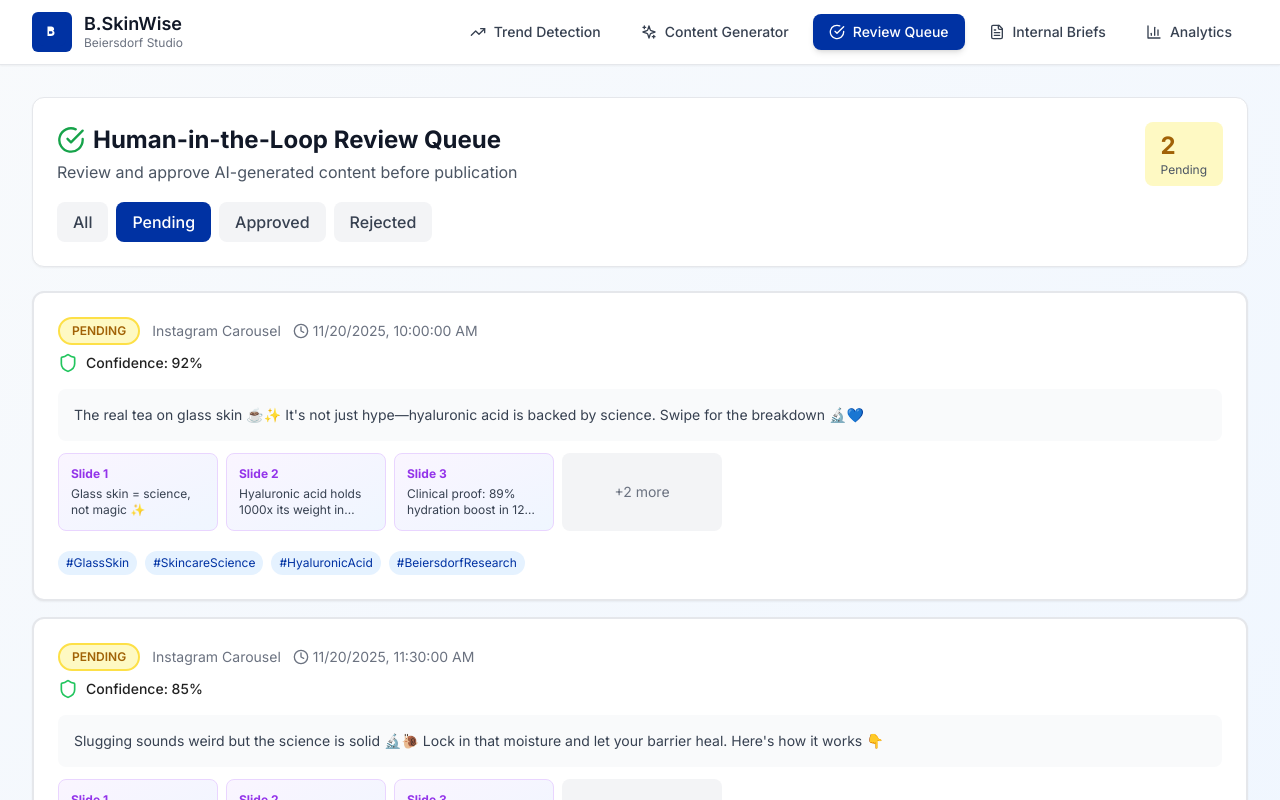
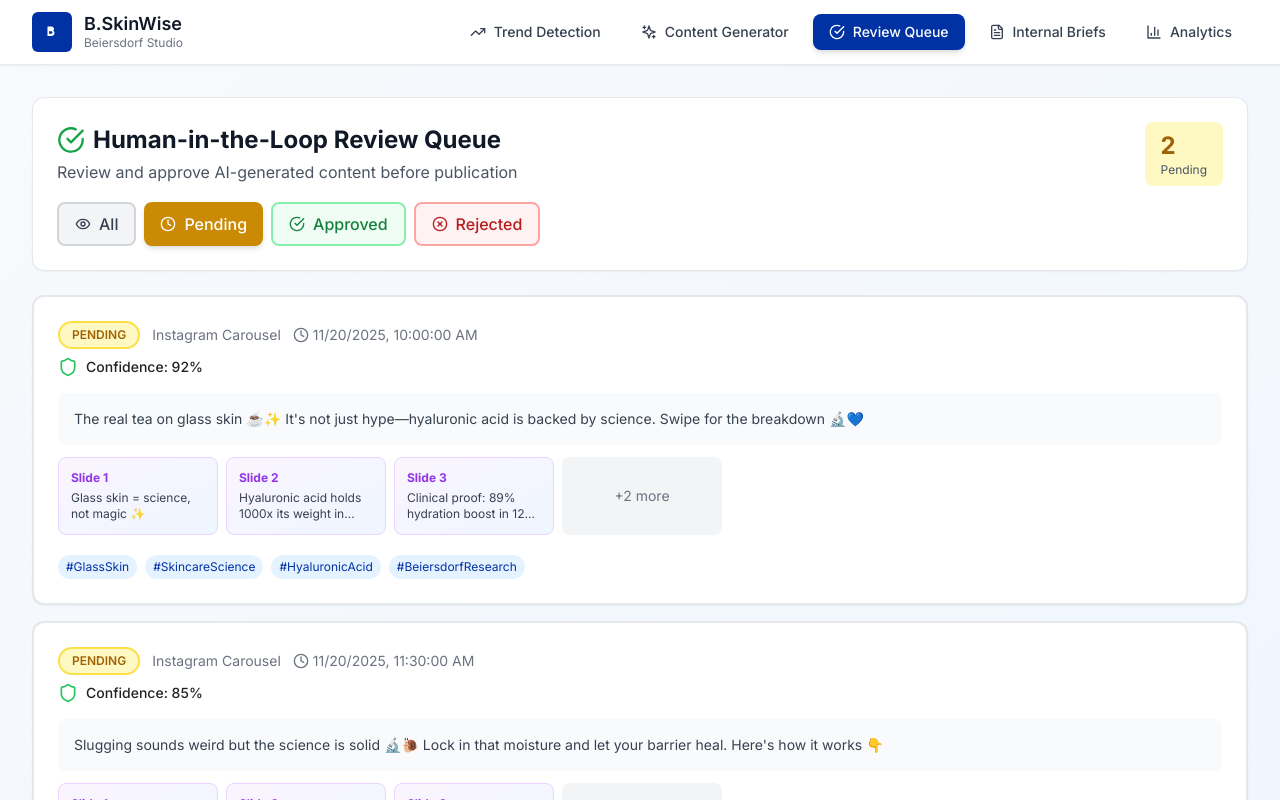
Before and after one commit to AnnaNajafiH/decode-skincare-science, a React (Vite) app: page / in a window 1280 px wide. Both pictures are taken after a click on the button "Review Queue". Shown: the top 800 px of the page. Built offline with nearby package versions, Linux system fonts and the light colour scheme.

Commit message:
add the filter functionality

```diff
--- a/src/components/ReviewQueue.tsx
+++ b/src/components/ReviewQueue.tsx
@@ -141,19 +141,52 @@ const ReviewQueue: React.FC = () => {
         {/* Filters */}
         <div className="flex gap-2 mt-4">
           {(["all", "pending", "approved", "rejected"] as const).map(
-            (filterOption) => (
+            (filterOption) => {
+              // Define button styling based on filter type
+              let activeStyle = "";
+              let inactiveStyle = "";
+              let icon = null;
+
+              switch (filterOption) {
+                case "rejected":
+                  activeStyle = "bg-red-600 text-white shadow-md";
+                  inactiveStyle =
+                    "bg-red-50 text-red-700 border-2 border-red-300 hover:bg-red-100";
+                  icon = <XCircle className="w-4 h-4" />;
+                  break;
+                case "approved":
+                  activeStyle = "bg-green-600 text-white shadow-md";
+                  inactiveStyle =
+                    "bg-green-50 text-green-700 border-2 border-green-300 hover:bg-green-100";
+                  icon = <CheckCircle className="w-4 h-4" />;
+                  break;
+                case "pending":
+                  activeStyle = "bg-yellow-600 text-white shadow-md";
+                  inactiveStyle =
+                    "bg-yellow-50 text-yellow-700 border-2 border-yellow-300 hover:bg-yellow-100";
+                  icon = <Clock className="w-4 h-4" />;
+                  break;
+                case "all":
+                  activeStyle = "bg-beiersdorf-blue text-white shadow-md";
+                  inactiveStyle =
+                    "bg-gray-100 text-gray-700 border-2 border-gray-300 hover:bg-gray-200";
+                  icon = <Eye className="w-4 h-4" />;
+                  break;
+              }
+
+              return (
                 <button
                   key={filterOption}
                   onClick={() => setFilter(filterOption)}
-                className={`px-4 py-2 rounded-lg font-medium transition capitalize ${
-                  filter === filterOption
-                    ? "bg-beiersdorf-blue text-white"
-                    : "bg-gray-100 text-gray-700 hover:bg-gray-200"
+                  className={`px-4 py-2 rounded-lg font-medium transition capitalize flex items-center gap-2 ${
+                    filter === filterOption ? activeStyle : inactiveStyle
                   }`}
                 >
+                  {icon}
                   {filterOption}
                 </button>
-            )
+              );
+            }
           )}
         </div>
       </div>
```
Lines whose indentation alone changed are shown as unchanged.
